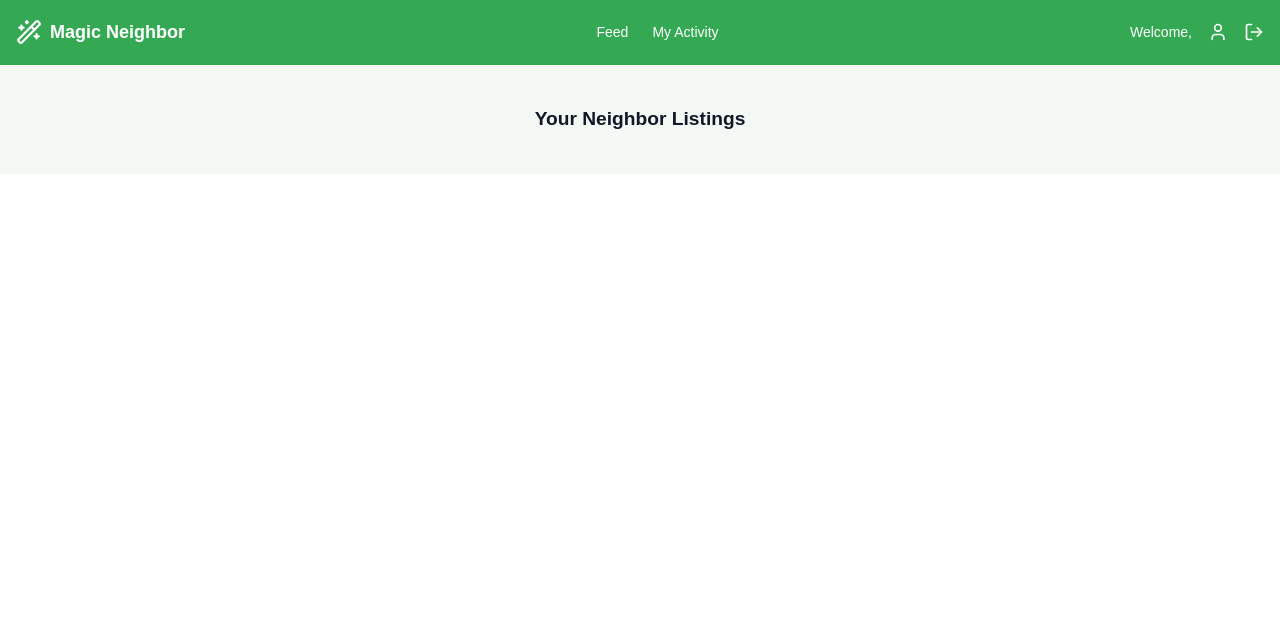
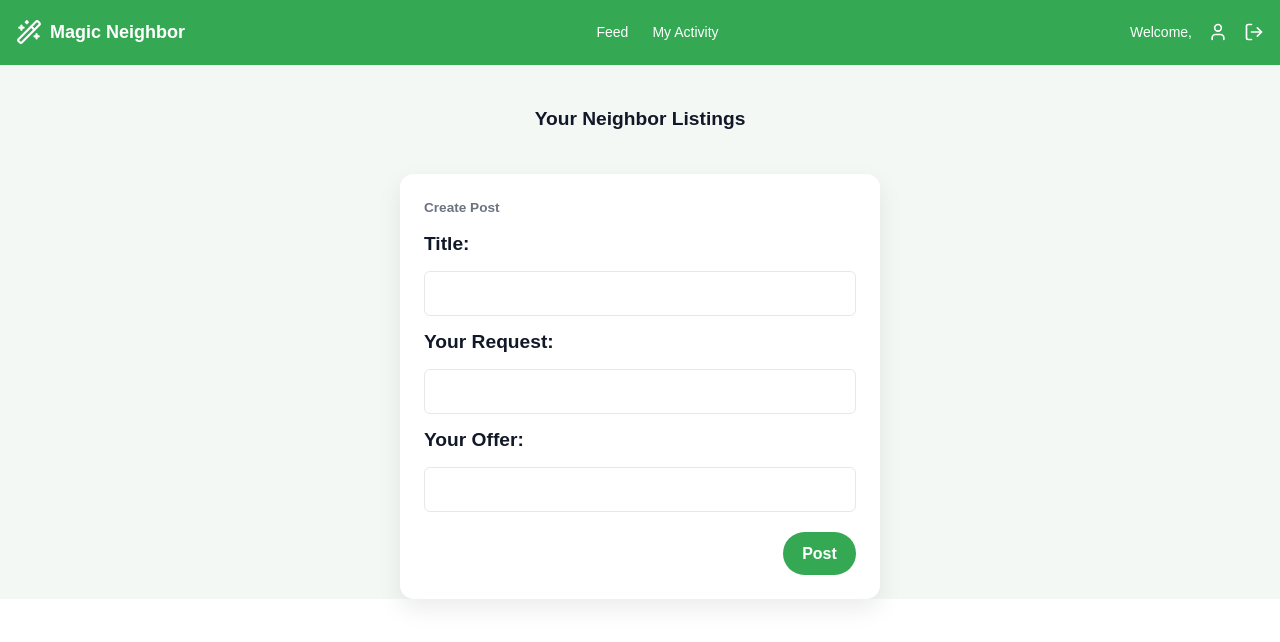
Before and after one commit to alecreates/HACKS2026, a Next.js app: page /feed in a window 1280 px wide. Shown: the top 642 px of the page. Built offline with nearby package versions, Linux system fonts and the light colour scheme.

Commit message:
feat: create page

```diff
--- a/app/create/create.module.css
+++ b/app/create/create.module.css
@@ -1,5 +1,4 @@
 .container {
-    min-height: 100vh;
     display: flex;
     align-items: center;
     justify-content: center;
--- a/app/create/page.tsx
+++ b/app/create/create.tsx
@@ -2,29 +2,72 @@
 
 import React, { useState } from "react";
 import styles from "./create.module.css";
+import { useRouter } from "next/navigation";
 
 const Create = () => {
+  const router = useRouter();
 
+  const [title, setTitle] = useState('');
   const [request, setRequest] = useState('');
   const [offer, setOffer] = useState('');
 
-  const handlePost = (event: React.FormEvent) => {
+  const handlePost = async (event: React.FormEvent) => {
     event.preventDefault();
-    console.log('Post Created:', { request, offer });
+
+    const payload = {
+      title: title,
+      request: request,
+      offer: offer,
+    };
+
+    try {
+      const res = await fetch("https://26.hacks.illuvatar.org/api/create", {
+        method: "POST",
+        headers: {
+          "Content-Type": "application/json",
+          "Authorization": "Bearer " + localStorage.getItem("token"),
+        },
+        body: JSON.stringify(payload),
+      });
+
+      const response = await res.text();
+
+      if (!res.ok) {
+        alert("Posting failed: " + response);
+        return;
+      }
+
+      const post_id = parseInt(response);
+      router.push("/post/" + post_id);
+    } catch (error) {
+      console.error("Network error:", error);
+      alert("Network error");
+    }
   }
 
   return (
     <div className={styles.container}>
-
       <form onSubmit={handlePost} className={styles.createForm}>
         <div className={styles.card}>
-
           {/* Header */}
           <div className={styles.header}>
             <span className={styles.name}>Create Post</span>
           </div>
 
           {/* Title */}
+          <h2 className={styles.title}>
+            Title:
+          </h2>
+          <div className={styles.field}>
+            <input
+              type="text"
+              id="title"
+              value={title}
+              onChange={(e) => setTitle(e.target.value)}
+            />
+          </div>
+
+          {/* Request */}
           <h2 className={styles.title}>
             Your Request:
           </h2>
--- a/app/feed/page.tsx
+++ b/app/feed/page.tsx
@@ -4,6 +4,7 @@ import React from "react";
 import styles from "./feed.module.css";
 import { ReactElement } from "react";
 import Listing from "../listing/listing";
+import Create from "../create/create";
 
 type FeedProps = {
   listings: ReactElement<typeof Listing>[];
@@ -18,10 +19,11 @@ const Feed = ({ listings }: FeedProps) => {
         Your Neighbor Listings
       </div>
 
-        <div className={styles["feed-grid"]}>
-          {listings}
-        </div>
+      <Create></Create>
 
+      <div className={styles["feed-grid"]}>
+        {listings}
+      </div>
     </div>
 
   );
```
Also changed, not shown: 1 other file (tests, documents, lock files or other folders).
